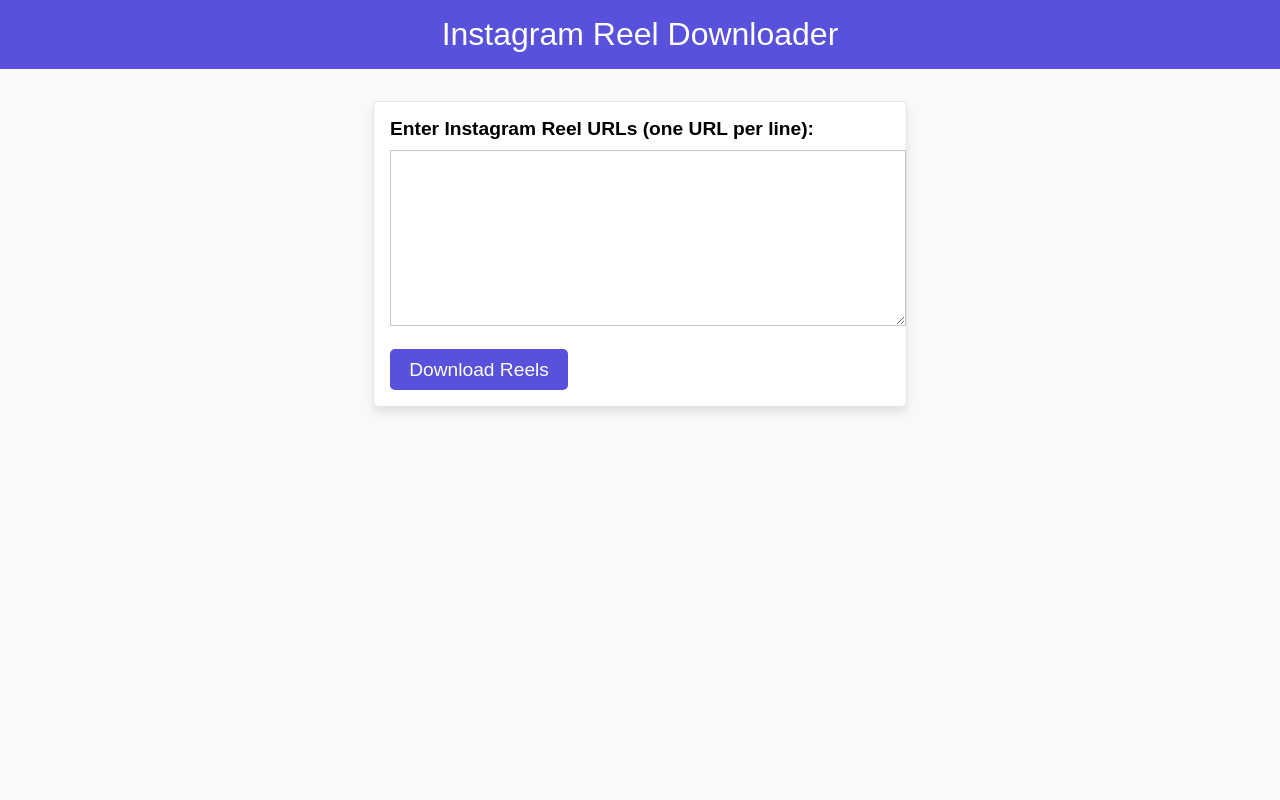
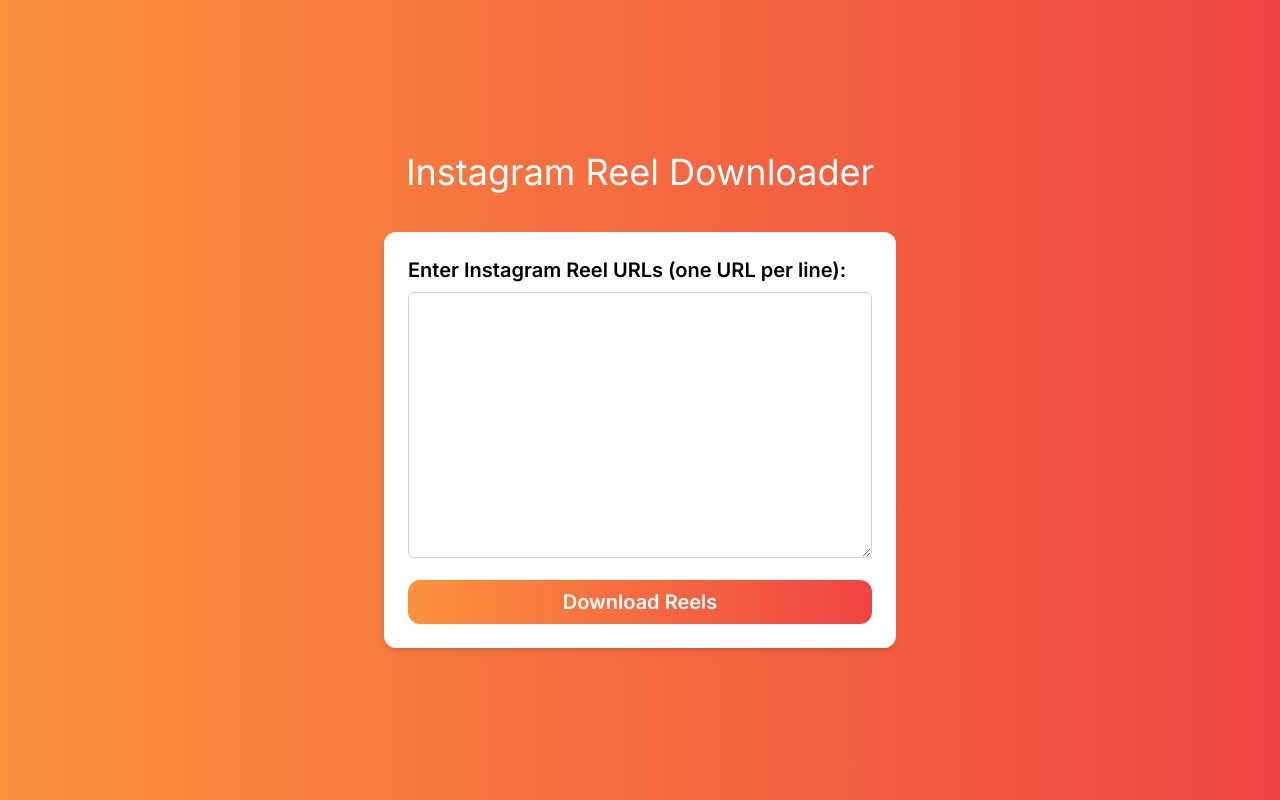
Before and after one commit to genmashiro/instagram-reel-downloader-flask, a Flask app: page / in a window 1280 px wide. Run offline with Flask 3, Linux system fonts and the light colour scheme; some libraries are stand-ins or nearby versions.

Commit message:
Better design

```diff
--- a/templates/index.html
+++ b/templates/index.html
@@ -1,65 +1,23 @@
 <!DOCTYPE html>
-<html>
+<html lang="en">
 <head>
+    <meta charset="UTF-8">
+    <meta name="viewport" content="width=device-width, initial-scale=1.0">
     <title>Instagram Reel Downloader</title>
+    <script src="https://cdn.tailwindcss.com"></script>
     <style>
+        @import url('https://fonts.googleapis.com/css2?family=Inter:wght@400;600&display=swap');
         body {
-            background-color: #f9f9f9;
-            font-family: Arial, sans-serif;
-            margin: 0;
-            padding: 0;
-        }
-        header {
-            background-color: #5851DB;
-            color: #fff;
-            font-size: 2em;
-            margin: 0;
-            padding: 0.5em 0;
-            text-align: center;
-        }
-        form {
-            background-color: #fff;
-            border: 1px solid #e5e5e5;
-            border-radius: 5px;
-            box-shadow: 0 5px 10px rgba(0, 0, 0, 0.1);
-            margin: 2em auto;
-            max-width: 500px;
-            padding: 1em;
-        }
-        label {
-            display: block;
-            font-size: 1.2em;
-            font-weight: bold;
-            margin-bottom: 0.5em;
-        }
-        textarea {
-            border: 1px solid #c6c6c6;
-            font-size: 1.1em;
-            padding: 0.5em;
-            width: 100%;
-        }
-        button {
-            background-color: #5851DB;
-            border: none;
-            border-radius: 5px;
-            color: #fff;
-            cursor: pointer;
-            font-size: 1.2em;
-            margin-top: 1em;
-            padding: 0.5em 1em;
-            transition: all 0.3s ease;
-        }
-        button:hover {
-            background-color: #4c47b5;
+            font-family: 'Inter', sans-serif;
         }
     </style>
 </head>
-<body>
-    <header>Instagram Reel Downloader</header>
-    <form action="/" method="POST">
-        <label for="urls">Enter Instagram Reel URLs (one URL per line):</label>
-        <textarea id="urls" name="urls" rows="10" cols="50"></textarea>
-        <button type="submit">Download Reels</button>
+<body class="bg-gradient-to-r from-orange-400 to-red-500 min-h-screen flex flex-col items-center justify-center text-white">
+    <header class="text-4xl mb-10">Instagram Reel Downloader</header>
+    <form action="/" method="POST" class="w-full max-w-lg bg-white p-6 rounded-xl shadow-md text-black">
+        <label for="urls" class="block text-xl font-semibold mb-2">Enter Instagram Reel URLs (one URL per line):</label>
+        <textarea id="urls" name="urls" rows="10" class="w-full p-3 border border-gray-300 rounded-md mb-4 focus:outline-red-400"></textarea>
+        <button type="submit" class="w-full py-2 px-4 text-xl font-semibold text-white rounded-xl ring-2 ring-white ring-offset-2 hover:ring-offset-4 transition-gradient bg-gradient-to-r from-orange-400 to-red-500">Download Reels</button>
     </form>
 </body>
 </html>
```
